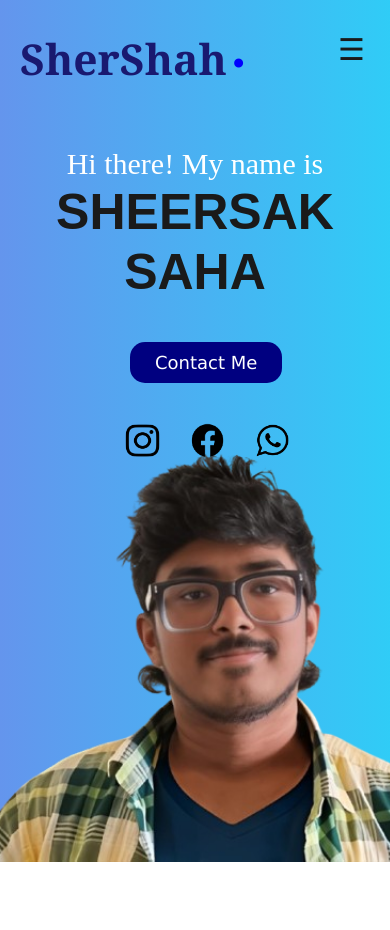
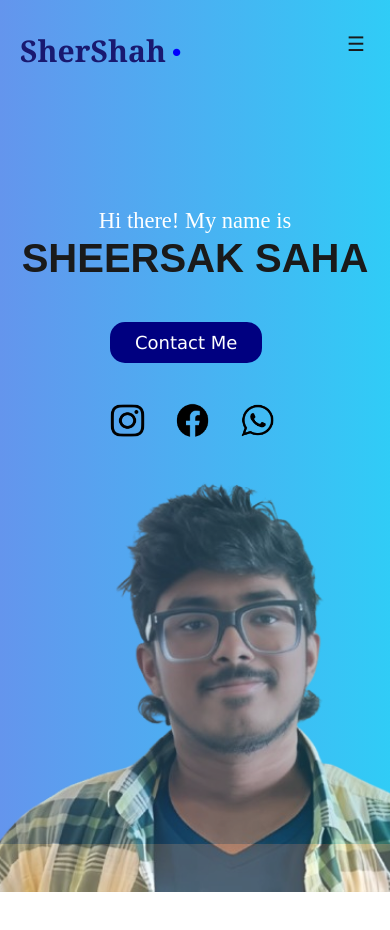
Before and after one commit to SheersakSaha15/My-Projects, a website: page index.html in a window 390 px wide. Shown: the top 930 px of the page. Drawn offline with Linux system fonts and the light colour scheme; a web font is replaced by a local one.

Commit message:
more changes

```diff
--- a/index.css
+++ b/index.css
@@ -279,7 +279,7 @@ body {
         bottom: 0 !important;
         right: 0 !important;
         height: 1450px !important;
-        width: 2100px !important;
+        width: 450px !important;
         z-index: 0 !important;
         display: flex !important;
         background-color: transparent !important;
@@ -301,9 +301,11 @@ body {
         position: static;
         display: block;
         visibility: visible;
-        padding-top: 35px;
+        padding-top: 65px;
+        padding-left: -20px;
         height: auto;
         z-index: -90;
+        opacity: 0.75;
     }
 
     /* 5. Header & Logo Positioning */
@@ -316,7 +318,7 @@ body {
     }
 
     .name-logo .name {
-        font-size: 42.5px;
+        font-size: 30px;
         margin-top: 10px;
         margin-left: 0;
         margin-right: 0;
@@ -328,31 +330,31 @@ body {
         margin: 0;
         margin-left: 5px;
         margin-top: -10px;
-        font-size: 55px;
+        font-size: 45px;
     }
 
     /* 6. Text Formatting (Left aligned, positioned over the chest) */
     .intro {
-        margin-top: -240px;
+        margin-top: -200px;
         text-align: center;
     }
 
     .intro-text {
         margin: 0;
         padding: 0;
-        font-size: 30px;
+        font-size: 22.5px;
         line-height: 1.2;
     }
 
     .fn {
-        font-size: 50px;
+        font-size: 40px;
         white-space: normal;
         /* Allows your name to wrap cleanly */
     }
 
     .button {
         margin-top: 40px;
-        margin-left: 130px;
+        margin-left: 110px;
     }
 
     .contact {
@@ -364,7 +366,7 @@ body {
 
     .social-icons {
         margin-top: 40px;
-        margin-left: 125px;
+        margin-left: 110px;
         padding: 0;
         gap: 25px;
         flex-direction: row;
@@ -391,7 +393,7 @@ body {
         position: absolute;
         top: 32px;
         right: 25px;
-        font-size: 30px;
+        font-size: 20px;
         z-index: 100;
         color: #1a1a1a;
     }
```
